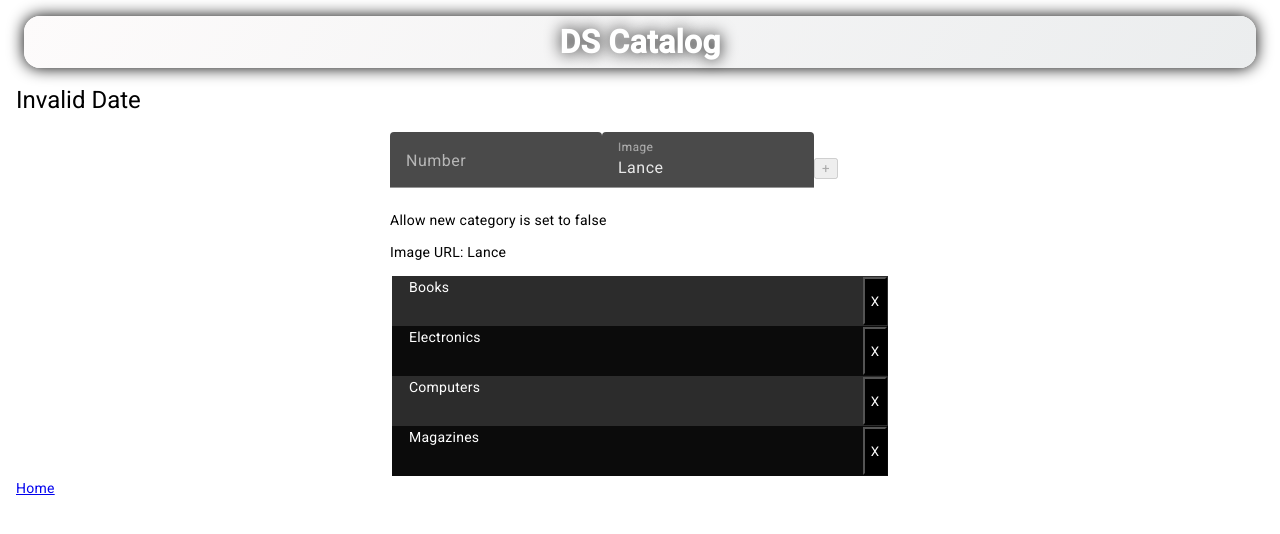
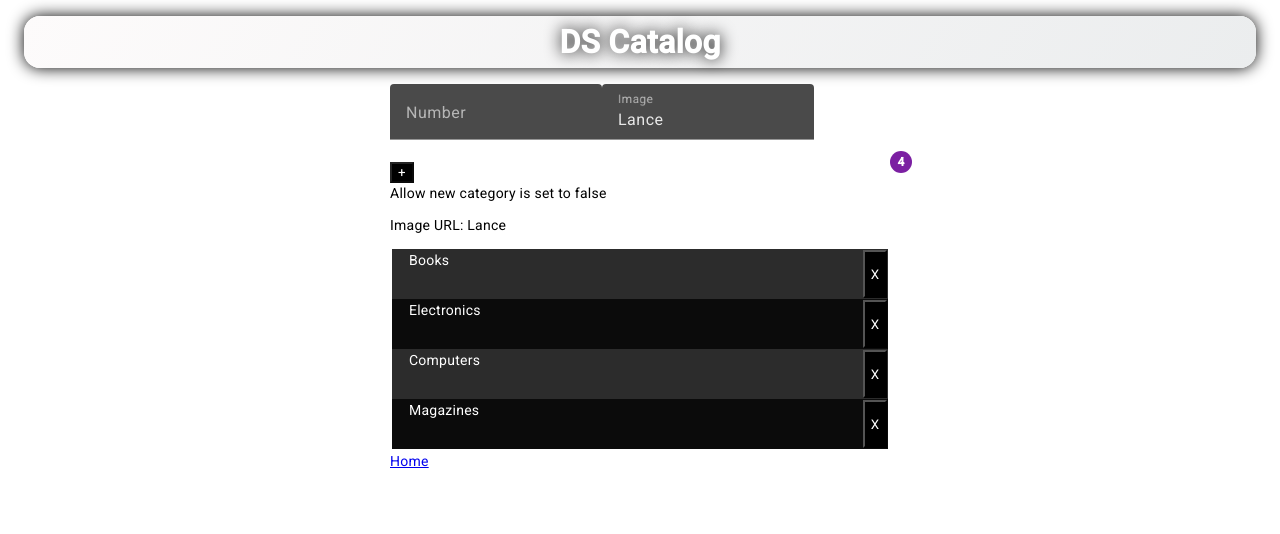
Before and after one commit to gezielcarvalho/java-spring-angular, an Angular app in the folder frontend/: page /categories in a window 1280 px wide. Shown: the top 534 px of the page. Built offline with nearby package versions, Linux system fonts and the light colour scheme.

Commit message:
create badge

```diff
--- a/frontend/src/app/components/category/category.component.css
+++ b/frontend/src/app/components/category/category.component.css
@@ -16,9 +16,20 @@
   margin: auto;
 }
 
+.demo-section + .demo-section {
+  width: 20px;
+  align-items: flex-start;
+  margin-top: 16px;
+}
+
 button {
   cursor: pointer;
   height: 100%;
+}
+
+.add-button {
+  background-color: #000000;
+  color: #ffffff;
 }
 
 .remove-button {
--- a/frontend/src/app/components/category/category.component.html
+++ b/frontend/src/app/components/category/category.component.html
@@ -1,5 +1,4 @@
 <div class="container">
-  <h1>{{ this.date }}</h1>
   <div class="categories-list">
     <div class="input-group">
       <form class="example-form">
@@ -37,6 +36,11 @@
           />
         </mat-form-field>
         <!-- Property & event binding-->
+        <div
+          [matBadge]="categories.length"
+          matBadgeOverlap="false"
+          class="demo-section"
+        >
           <button
             mat-raised-button
             color="primary"
@@ -47,6 +51,8 @@
           >
             +
           </button>
+        </div>
+
         <!-- String interpolation -->
         <p>Allow new category is set to {{ allowNewCategory }}</p>
         <p>Image URL: {{ strImageUrl }}</p>
@@ -68,6 +74,6 @@
         </td>
       </tr>
     </table>
-  </div>
     <a [routerLink]="['/']">Home</a>
   </div>
+</div>
--- a/frontend/src/app/components/category/category.module.ts
+++ b/frontend/src/app/components/category/category.module.ts
@@ -6,6 +6,7 @@ import { RouterModule } from '@angular/router';
 import { MatAutocompleteModule } from '@angular/material/autocomplete';
 import { MatInputModule } from '@angular/material/input';
 import { MatFormFieldModule } from '@angular/material/form-field';
+import { MatBadgeModule } from '@angular/material/badge';
 
 import { CategoryComponent } from './category.component';
 
@@ -16,6 +17,7 @@ import { CategoryComponent } from './category.component';
     MatFormFieldModule,
     MatInputModule,
     MatAutocompleteModule,
+    MatBadgeModule,
     ReactiveFormsModule,
     NgFor,
     AsyncPipe,
```
Lines whose indentation alone changed are shown as unchanged.
